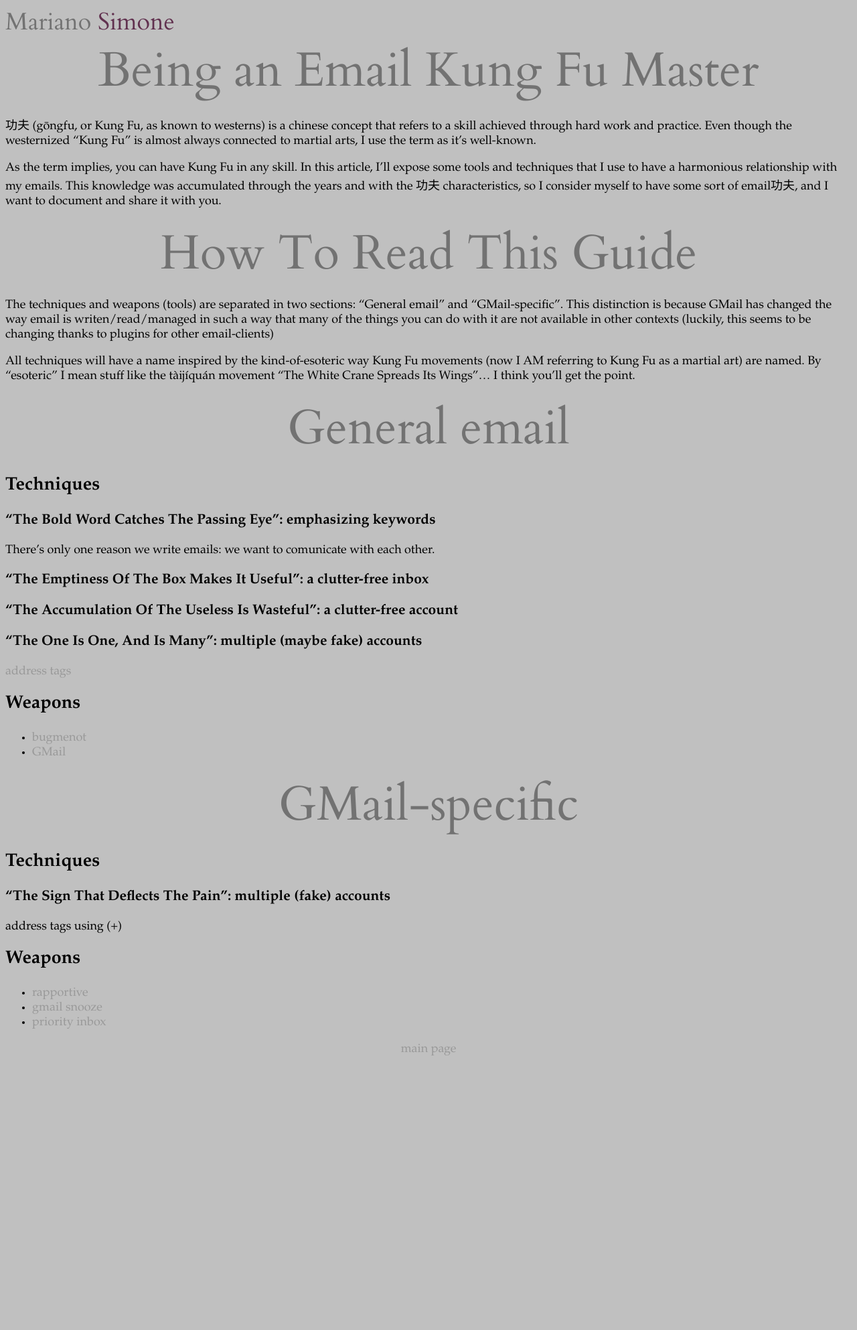
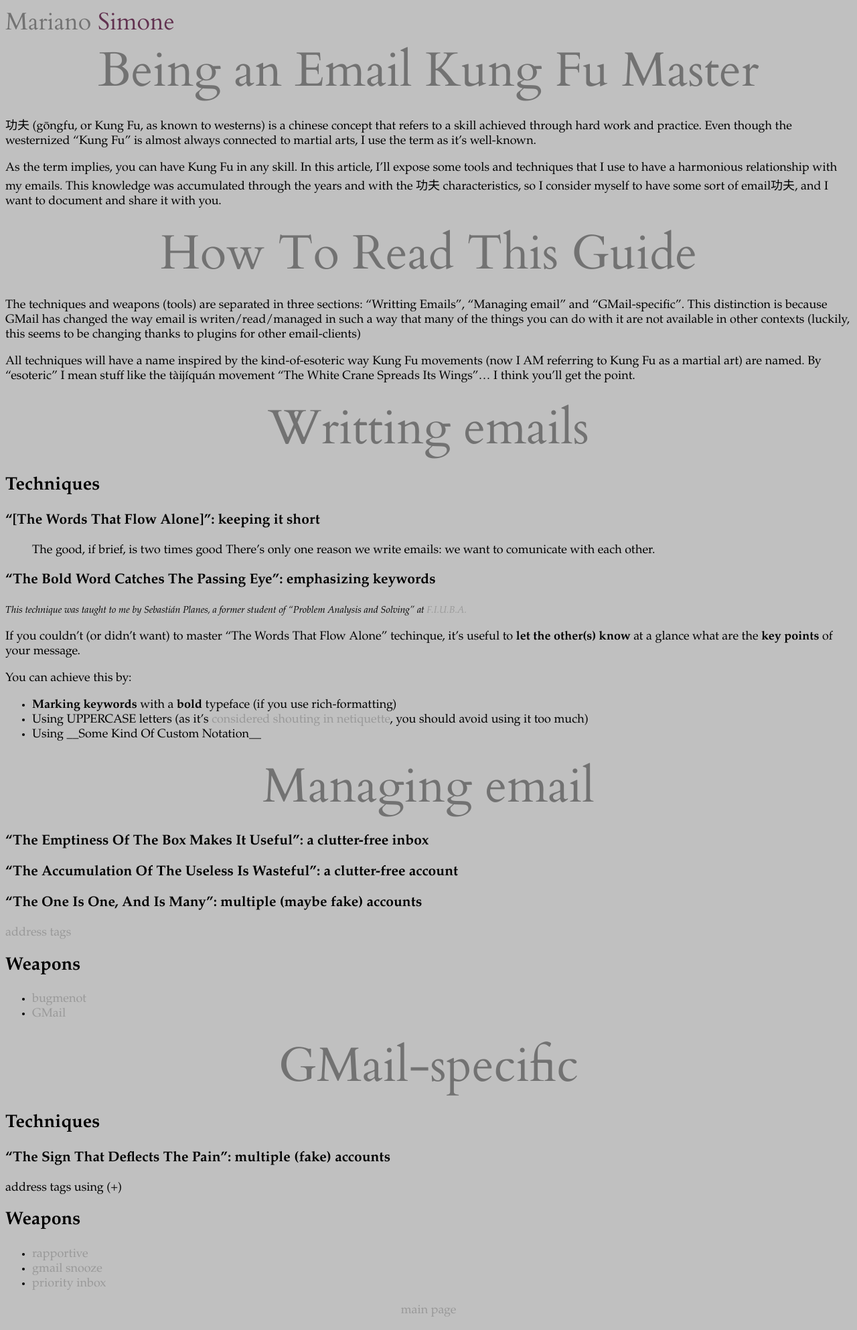
Before and after one commit to marianosimone/marianosimone.github.com, a Jekyll site: the page built from publications/mail-gongfu/index.markdown, in a window 1280 px wide. Shown: the whole page at 67% size. Built offline with Jekyll 4.4.1, drawn with Linux system fonts in a browser that asks for light colours; nearby versions of some CDN libraries; before the commit the page ends 1596 px from its top, so only the background shows below that.

Commit message:
The Bold Word Catches The Passing Eye

```diff
--- a/publications/mail-gongfu/index.markdown
+++ b/publications/mail-gongfu/index.markdown
@@ -1,6 +1,10 @@
 ---
 layout: inner
 title: mail功夫 by Mariano Simone
+css: |
+    em {
+        font-size: 0.8em;
+    }
 ---
 # Being an Email Kung Fu Master
 功夫 (gōngfu, or Kung Fu, as known to westerns) is a chinese concept that refers to a skill achieved through hard work and practice. Even though the westernized "Kung Fu" is almost always connected to martial arts, I use the term as it's well-known.
@@ -8,16 +12,27 @@ title: mail功夫 by Mariano Simone
 As the term implies, you can have Kung Fu in any skill. In this article, I'll expose some tools and techniques that I use to have a harmonious relationship with my emails. This knowledge was accumulated through the years and with the 功夫 characteristics, so I consider myself to have some sort of email功夫, and I want to document and share it with you.
 
 # How To Read This Guide
-The techniques and weapons (tools) are separated in two sections: "General email" and "GMail-specific". This distinction is because GMail has changed the way email is writen/read/managed in such a way that many of the things you can do with it are not available in other contexts (luckily, this seems to be changing thanks to plugins for other email-clients)
+The techniques and weapons (tools) are separated in three sections: "Writting Emails", "Managing email" and "GMail-specific". This distinction is because GMail has changed the way email is writen/read/managed in such a way that many of the things you can do with it are not available in other contexts (luckily, this seems to be changing thanks to plugins for other email-clients)
 
 All techniques will have a name inspired by the kind-of-esoteric way Kung Fu movements (now I AM referring to Kung Fu as a martial art) are named. By "esoteric" I mean stuff like the tàijíquán movement "The White Crane Spreads Its Wings"... I think you'll get the point.
 
-# General email
-
+# Writting emails
 ## Techniques
-### "The Bold Word Catches The Passing Eye": emphasizing keywords
+### "[The Words That Flow Alone]": keeping it short
+> The good, if brief, is two times good
 There's only one reason we write emails: we want to comunicate with each other.
 
+### "The Bold Word Catches The Passing Eye": emphasizing keywords
+*This technique was taught to me by Sebastián Planes, a former student of "Problem Analysis and Solving" at [F.I.U.B.A.](http://www.fi.uba.ar)*
+
+If you couldn't (or didn't want) to master "The Words That Flow Alone" techinque, it's useful to **let the other(s) know** at a glance what are the **key points** of your message.
+
+You can achieve this by:
+- **Marking keywords** with a **bold** typeface (if you use rich-formatting)
+- Using UPPERCASE letters (as it's [considered shouting in netiquette](http://email.about.com/od/netiquettetips/qt/Writing-In-All-Caps-Is-Like-Shouting.htm), you should avoid using it too much)
+- Using \__Some Kind Of Custom Notation__
+
+# Managing email
 ### "The Emptiness Of The Box Makes It Useful": a clutter-free inbox
 
 ### "The Accumulation Of The Useless Is Wasteful": a clutter-free account
```
